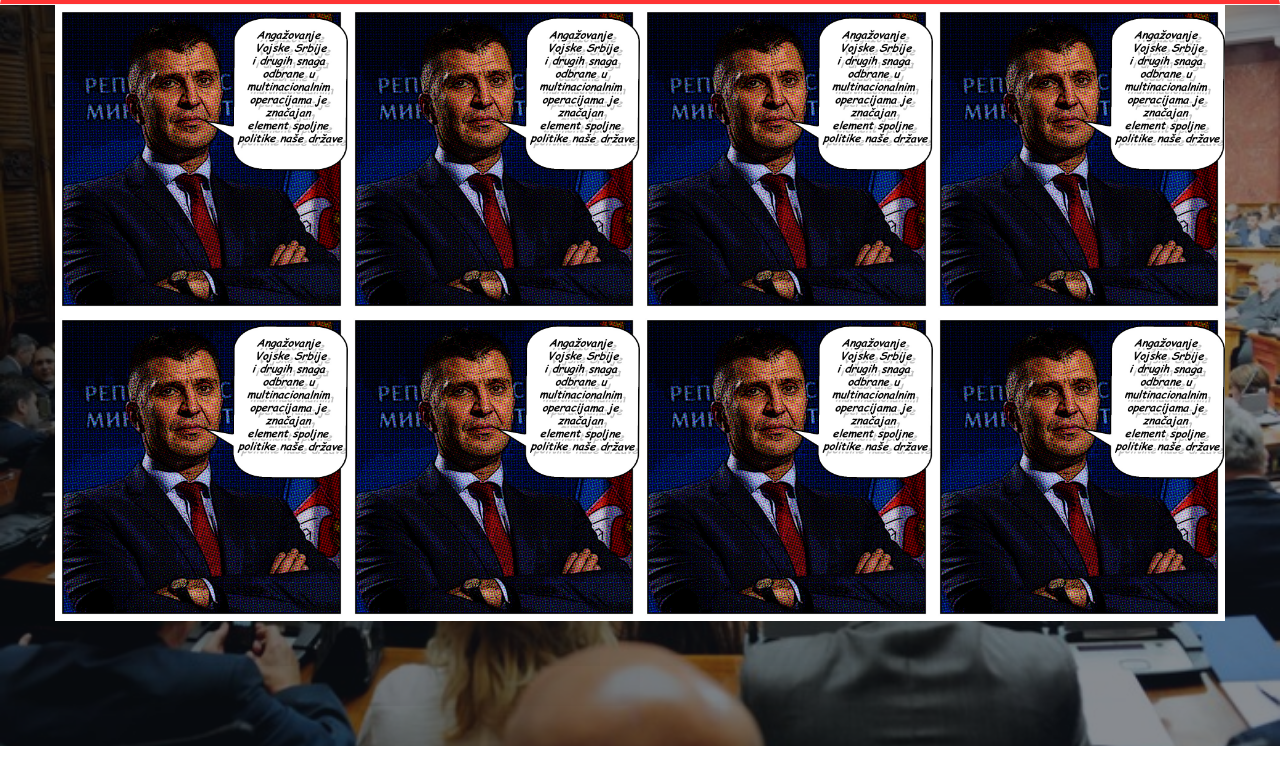
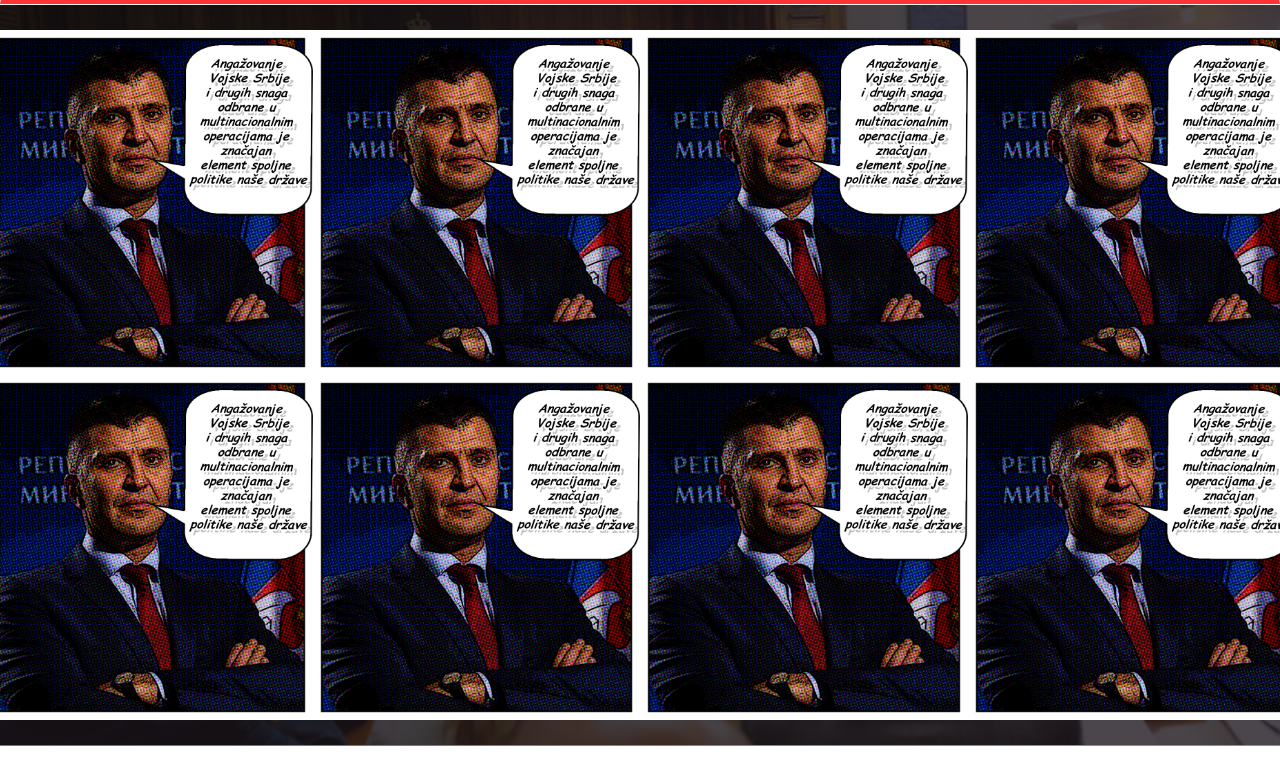
Before and after one commit to panther99/hackingpolitics, a plain HTML site: page comicbook/stranka_sns.html in a window 1280 px wide. Shown: the part 54-814 px from the top of the page. Drawn offline with nearby package versions, Linux system fonts and the light colour scheme.

Commit message:
stranka slike

```diff
--- a/comicbook/stranka_sns.html
+++ b/comicbook/stranka_sns.html
@@ -28,8 +28,7 @@
 
 
 	<!-- Container start -->
-
-	<section id="home" class="pfblock-image screen-height">
+	<section id="home1"></section>
 	<header class="header">
 
 		<nav class="navbar navbar-custom" role="navigation">
@@ -43,12 +42,12 @@
 						<span class="icon-bar"></span>
 						<span class="icon-bar"></span>
 					</button>
-					<a class="navbar-brand" href="index.html">SNS</a>
+					<a class="navbar-brand" href="index.html">Skupština</a>
 				</div>
 
 				<div class="collapse navbar-collapse" id="custom-collapse">
 					<ul class="nav navbar-nav navbar-right">
-						<li><a href="index.html">Stripovi</a></li>
+						<li><a href="#home1">Stripovi</a></li>
 						<li>
 							<div class="dropdown">
 							  <button onclick="myFunction()" class="dropbtn">Stranke</button>
@@ -67,24 +66,28 @@
 
 		</nav>
 	</header>
-	<section>
+
+	<section id="home">
 	<div class="home-overlay"></div>
-		<div class="container">
-			<div class="strip">
-				<div class="row">
-					<img src="assets/images/2.jpg" class="cusPad col-sm-3 col-xs-6">
-					<img src="assets/images/2.jpg" class="cusPad col-sm-3 col-xs-6">
-					<img src="assets/images/2.jpg" class="cusPad col-sm-3 col-xs-6">
-					<img src="assets/images/2.jpg" class="cusPad col-sm-3 col-xs-6">
+	<!-- Strip1 start -->
+		<section id="prvi">
+		<div class="strip"><br>
+			<div class="row">
+				<img src="assets/images/2.jpg" class="cusPad col-sm-3">
+				<img src="assets/images/2.jpg" class="cusPad col-sm-3">
+				<img src="assets/images/2.jpg" class="cusPad col-sm-3">
+				<img src="assets/images/2.jpg" class="cusPad col-sm-3">
 
-					<img src="assets/images/2.jpg" class="cusPad col-sm-3 col-xs-6">
-					<img src="assets/images/2.jpg" class="cusPad col-sm-3 col-xs-6">
-					<img src="assets/images/2.jpg" class="cusPad col-sm-3 col-xs-6">
-					<img src="assets/images/2.jpg" class="cusPad col-sm-3 col-xs-6">
-				</div><!-- .row -->
-			</div>
-		</div><!-- .container -->
-	</section>
+				<img src="assets/images/2.jpg" class="cusPad col-sm-3">
+				<img src="assets/images/2.jpg" class="cusPad col-sm-3">
+				<img src="assets/images/2.jpg" class="cusPad col-sm-3">
+				<img src="assets/images/2.jpg" class="cusPad col-sm-3">
+
+
+
+			</div><!-- .row -->	<br>
+		</section>
+		<!-- Strip1 end -->
 	</section>
 
 	<!-- Container end -->
```
